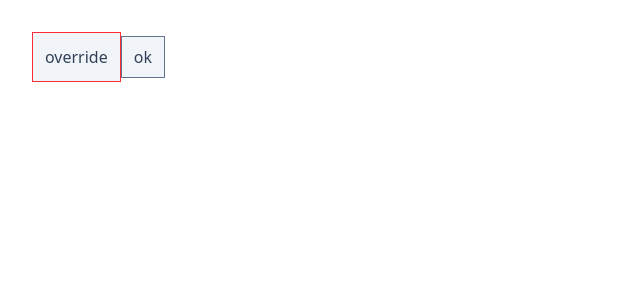
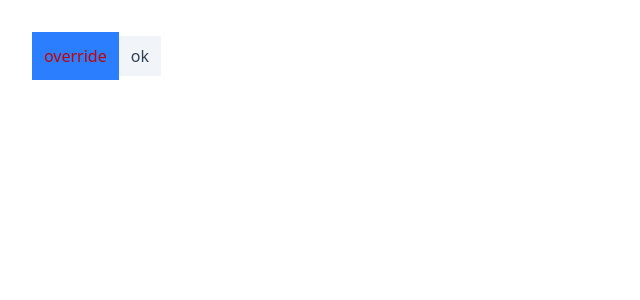
Before and after one commit to pharos-lab/lanthorn, a Vue app: page / in a window 1280 px wide. Shown: the top 300 px of the page, without its empty margins (0-640 px from the left). Built offline with nearby package versions, Linux system fonts and the light colour scheme.

Commit message:
made compoennt fully customizable

```diff
--- a/src/App.vue
+++ b/src/App.vue
@@ -3,7 +3,7 @@
 
 <template>
   <div class="p-8">
-    <Button class="p-3 border-red-500">override</Button>
+    <Button class="p-3 bg-blue-500" color="red">override</Button>
     <Button>ok</Button>
   </div>
 </template>
--- a/src/components/button/Button.vue
+++ b/src/components/button/Button.vue
@@ -3,7 +3,7 @@
         v-if="props.href"
         :href="props.href"
         class="l-button"
-        :class="pharos?.getClass('button', props.class)"
+        :class="pharos?.getClass('button', props.color, props.class)"
 
     >
         <slot></slot>
@@ -12,7 +12,7 @@
     <button
         v-else
         type="button"
-        :class="pharos?.getClass('button', props.class)"
+        :class="pharos?.getClass('button', props.color, props.class)"
         class="l-button">
         <slot></slot>
     </button>
@@ -25,6 +25,7 @@ import { type Pharos } from '../../types';
 const props = defineProps<{
     href?: string,
     class?: HTMLAttributes['class'],
+    color?: string
 }>()
 
 const pharos = inject<Pharos>('pharos')
--- a/src/composables/useTheme.ts
+++ b/src/composables/useTheme.ts
@@ -1,13 +1,17 @@
 import { type Theme } from "../types"
 import { twMerge } from 'tailwind-merge'
 
+const staticProperties = ['background', 'foreground']
+
 export function useTheme(theme:Theme) {
-    function getClass(component:string, overrideClass = '') {
-        const colorConfig = theme.colors.default
+
+    function getClass(component:string, color: string = 'default', overrideClass: string = '') {
+
+        const colorConfig = theme.colors?.[color] || {}
         const componentConfig = theme.components?.[component] || {}
 
         const colorClasses = Object.entries(colorConfig).flatMap(([key, value]) => {
-            if (key === 'background' || key === 'foreground') return value
+            if (staticProperties.includes(key)) return value
 
             return componentConfig[key as keyof typeof componentConfig] ? value : ''
         })
--- a/src/themes/pharos.ts
+++ b/src/themes/pharos.ts
@@ -4,14 +4,19 @@ const pharos = {
             background: 'bg-slate-100',
             foreground: 'text-slate-700',
             hover: 'hover:bg-slate-200',
-            border: ' border border-slate-500'
+            border: 'border border-slate-500'
+        },
+        red: {
+            background: 'bg-red-100',
+            foreground: 'text-red-700',
+            hover: 'hover:bg-red-200',
+            border: 'border border-red-500'
         }
     },
     components: {
         button: {
             class: 'px-3 py-2',
             hover: true,
-            border: true
         }
     }
 }
--- a/src/types/index.ts
+++ b/src/types/index.ts
@@ -18,5 +18,5 @@ export type Theme = {
 
 export type Pharos = {
   theme: Theme
-  getClass: (component: string, overrideClass?: string) => string
+  getClass: (component: string, color?: string, overrideClass?: string) => string
 }
```
